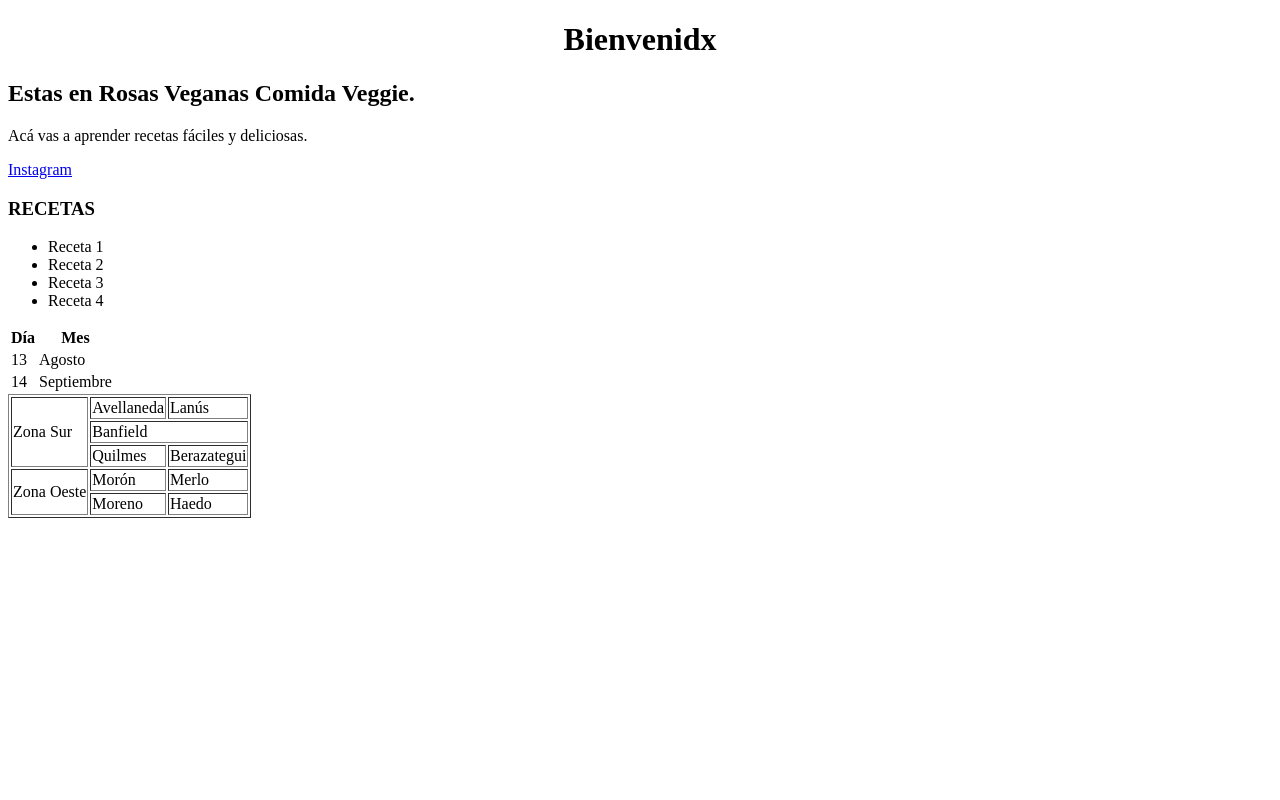
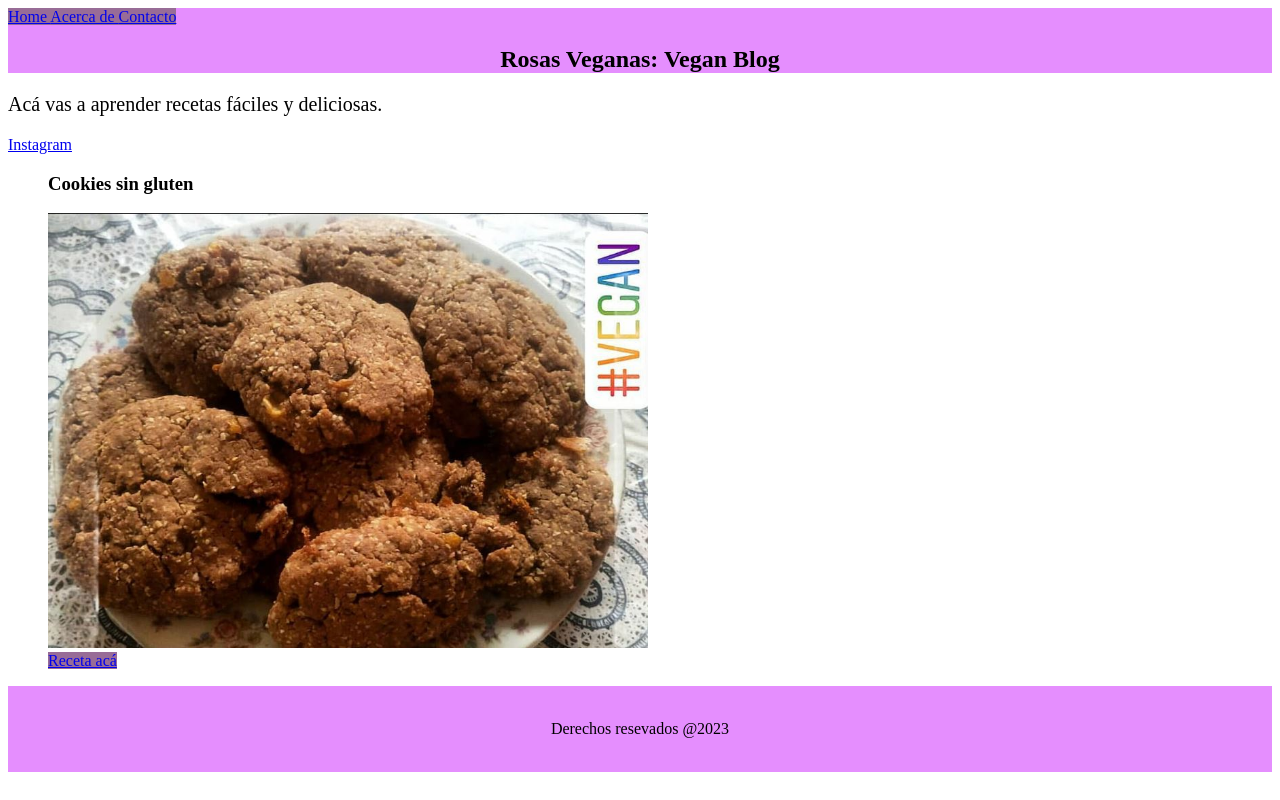
Before and after one commit to melynight/Practicas-HTML, a plain HTML site: page PrácticaHTML_1/index.html in a window 1280 px wide. Drawn offline with Linux system fonts and the light colour scheme.

Commit message:
modificacion de index, agregado de nav y footer. creada la receta e hipervinculos.

```diff
--- a/PrácticaHTML_1/index.html
+++ b/PrácticaHTML_1/index.html
@@ -3,66 +3,47 @@
 <html lang="en" xmlns="http://www.w3.org/1999/xhtml">
 <head>
     <meta charset="utf-8" />
-    <title> Buenas prácticas HTML </title>
+    <title> Rosas Veganas | Home </title>
 </head>
+
+
 <body>
-    <h1 align="center"> <b> Bienvenidx </b></h1>
+    <header style="background-color: #e58efe;" >
 
-    <h2> Estas en Rosas Veganas <b> Comida Veggie</b>.</h2>
+        <nav>
+            <a style="background-color: #986c97;" href="index.html"> Home </a>
+            <a style="background-color: #986c97;" href="about.html"> Acerca de </a>
+            <a style="background-color: #986c97;" href="contact.html"> Contacto </a>
 
-    <p> Acá vas a aprender recetas fáciles y deliciosas. </p>
+
+            <h1 style="text-align: center;"> <b> Rosas Veganas: Vegan Blog </b></h1>
+        </nav>
+
+
+    </header>
+
+    <p style="font-size: 20px;"> Acá vas a aprender recetas fáciles y deliciosas. </p>
 
     <a href="https://www.instagram.com/vegan.lifestyle.blog/" target="_blank"> Instagram </a>
 
-    <h3>RECETAS</h3>
-    <Ul>
-        <li> Receta 1 </li>
-        <li> Receta 2 </li>
-        <li> Receta 3 </li>
-        <li> Receta 4 </li>
-    </Ul>
+    <menu>
+        <h3> Cookies sin gluten </h3>
+        <img src="imagenes/cookies.jpg" alt="Cookies" width="600" />
+        <br />
+        <a style="background-color: #986c97;" href="receta.html" class="receta"> Receta acá </a>
+        <br />
 
-    <table>
-        <tr>
-            <th>Día</th>
-            <th>Mes</th>
-        </tr>
-        <tr>
-            <td>13</td>
-            <td>Agosto</td>
-        </tr>
-        <tr>
-            <td>14</td>
-            <td>Septiembre</td>
-        </tr>
+    </menu>
 
-    </table>
+    <footer style="background-color: #e58efe; text-align: center; ">
+        <br />
+        <p> Derechos resevados @2023 </p>
+        <br />
 
-    <table border="1">
 
-        <tr>
-            <td rowspan="3">Zona Sur</td>
-            <td>Avellaneda</td>
-            <td>Lanús</td>
-        </tr>
-        <tr>
-            <td colspan="2">Banfield</td>
-        </tr>
-        <tr>
-            <td>Quilmes</td>
-            <td>Berazategui</td>
-        </tr>
-        <tr>
-            <td rowspan="2">Zona Oeste</td>
-            <td>Morón</td>
-            <td>Merlo</td>
-        </tr>
-        <tr>
-            <td>Moreno</td>
-            <td>Haedo</td>
-        </tr>
 
-    </table>
+    </footer>
+
 </body>
 
 </html>
```
Also changed, not shown: PrácticaHTML_1/about.html (added, +11 -0 lines), PrácticaHTML_1/contacto.html (added, +11 -0 lines), PrácticaHTML_1/receta.html (added, +100 -0 lines), PrácticaHTML_1/imagenes/budines-cafe.JPG (added), PrácticaHTML_1/imagenes/cookies.JPG (added), 1 other file.
